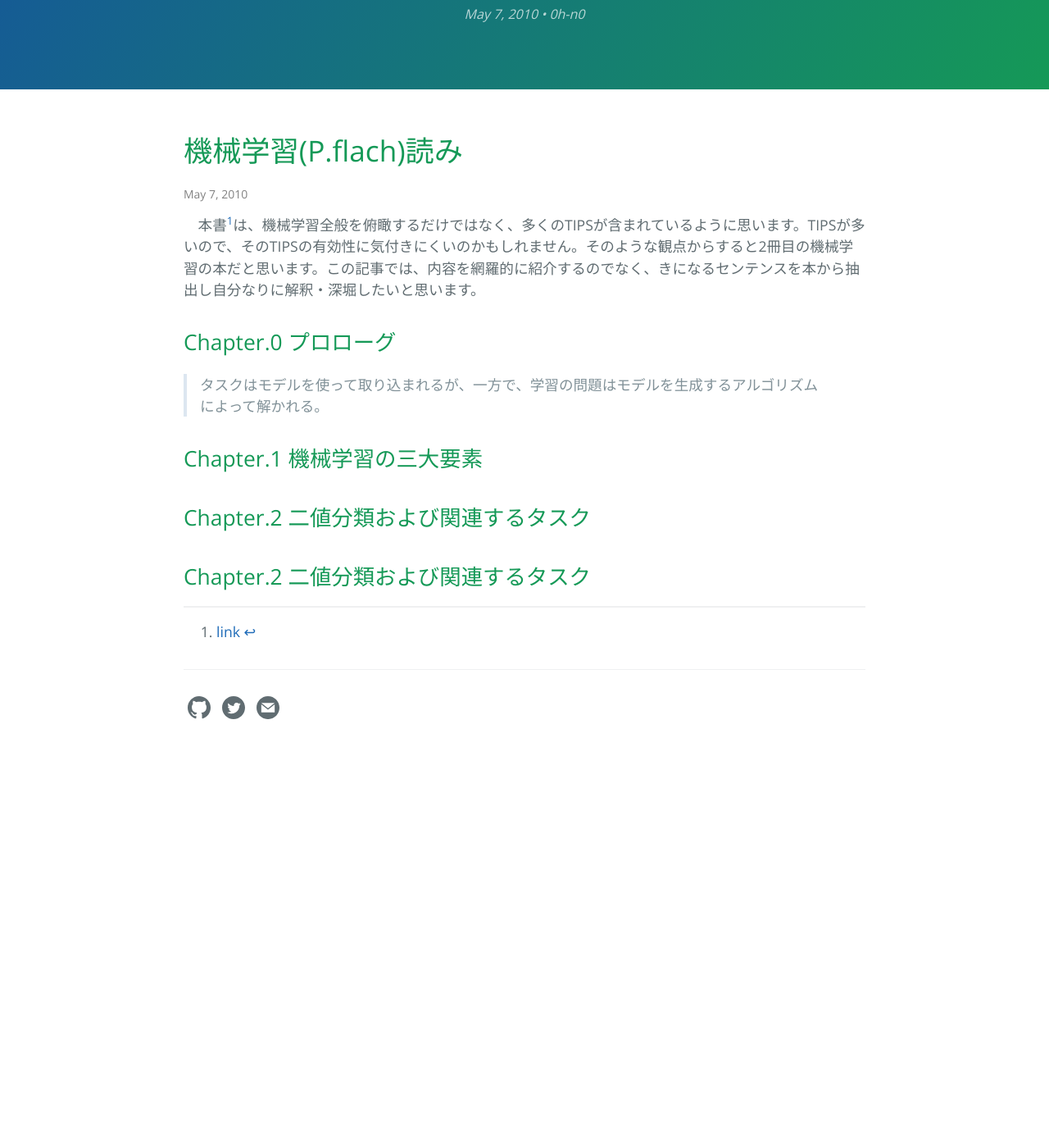
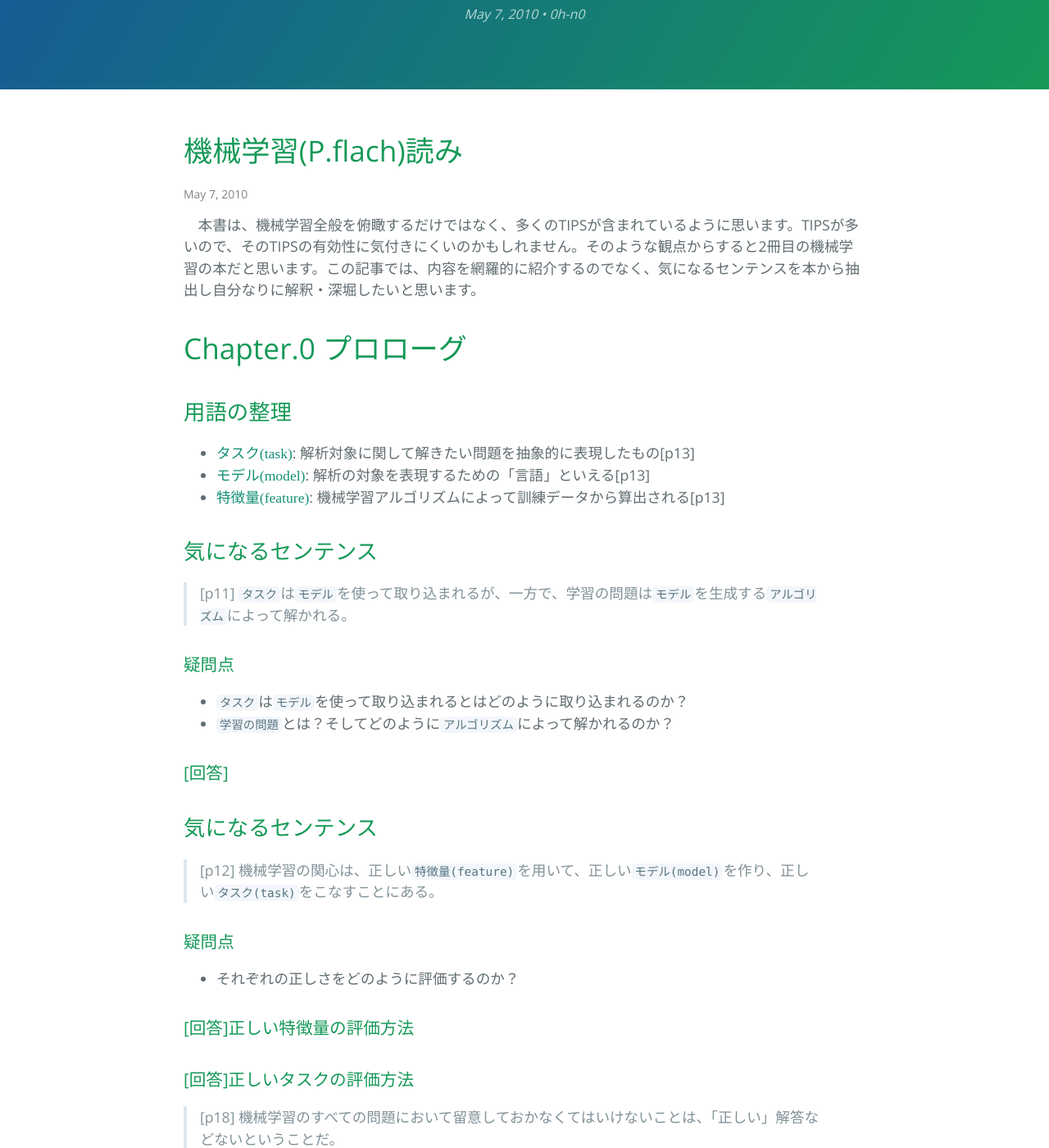
Before and after one commit to 0h-n0/blog, a Jekyll site: the page built from _posts/2010-05-07-book-machine-learning-flach.md, in a window 1280 px wide and 1400 px high, scrolled down 241 px. Shown: the whole window at 82% size. Built offline with Jekyll 4.4.1, drawn with Linux system fonts in a browser that asks for light colours; some web fonts are replaced; before the commit the page ends 1172 px from its top, so only the background shows below that; some of the changed text lies outside the part shown.

Commit message:
feat: 0507

```diff
--- a/_posts/2010-05-07-book-machine-learning-flach.md
+++ b/_posts/2010-05-07-book-machine-learning-flach.md
@@ -5,18 +5,88 @@
 tags: 機械学習
 ---
 
-　本書[^URL]は、機械学習全般を俯瞰するだけではなく、多くのTIPSが含まれているように思います。TIPSが多いので、そのTIPSの有効性に気付きにくいのかもしれません。そのような観点からすると2冊目の機械学習の本だと思います。この記事では、内容を網羅的に紹介するのでなく、きになるセンテンスを本から抽出し自分なりに解釈・深堀したいと思います。
+　本書は、機械学習全般を俯瞰するだけではなく、多くのTIPSが含まれているように思います。TIPSが多いので、そのTIPSの有効性に気付きにくいのかもしれません。そのような観点からすると2冊目の機械学習の本だと思います。この記事では、内容を網羅的に紹介するのでなく、気になるセンテンスを本から抽出し自分なりに解釈・深堀したいと思います。
 
-## Chapter.0 プロローグ
-> タスクはモデルを使って取り込まれるが、一方で、学習の問題はモデルを生成するアルゴリズムによって解かれる。
+# Chapter.0 プロローグ
 
-## Chapter.1 機械学習の三大要素
+## 用語の整理
+
+* <span style="color:#148F77; font-family:Sawarabi Mincho;">タスク(task)</span>: 解析対象に関して解きたい問題を抽象的に表現したもの[p13]
+* <span style="color:#148F77; font-family:Sawarabi Mincho;">モデル(model)</span>: 解析の対象を表現するための「言語」といえる[p13]
+* <span style="color:#148F77; font-family:Sawarabi Mincho;">特徴量(feature)</span>: 機械学習アルゴリズムによって訓練データから算出される[p13]
+
+
+## 気になるセンテンス
+> [p11] `タスク`は`モデル`を使って取り込まれるが、一方で、学習の問題は`モデル`を生成する`アルゴリズム`によって解かれる。
+
+
+### 疑問点
+
+* `タスク`は`モデル`を使って取り込まれるとはどのように取り込まれるのか？
+* `学習の問題`とは？そしてどのように`アルゴリズム`によって解かれるのか？
+
+### [回答]
+
+## 気になるセンテンス
+
+> [p12] 機械学習の関心は、正しい`特徴量(feature)`を用いて、正しい`モデル(model)`を作り、正しい`タスク(task)`をこなすことにある。
+
+### 疑問点
+* それぞれの正しさをどのように評価するのか？
+
+### [回答]正しい特徴量の評価方法
+
+### [回答]正しいタスクの評価方法
+> [p18] 機械学習のすべての問題において留意しておかなくてはいけないことは、「正しい」解答などないということだ。
+
+> [p19] 交差検証法(cross-validation)を用いて性能を評価する。
+
+> [p19] タスクを解くために学習されるモデルの精度評価にとくに注意を払うのは、それによりタスクのさらなる特性が明らかになるからである。
+
+つまり、タスクの評価はモデルの精度評価で評価するしかないらしい。さらに気になるのはそうした場合、正しいモデルと正しいタスクの切り分けができない可能性がある。
+
+### [回答]正しいモデルの評価方法
+
+---
+
+# Chapter.1 機械学習の三大要素
+
+## 用語の整理
+
+* <span style="color:#148F77; font-family:Sawarabi Mincho;">予測モデル(predictive model)</span>: モデルの出力に目的変数を`含む`モデル
+* <span style="color:#148F77; font-family:Sawarabi Mincho;">記述モデル(descriptive model)</span>: モデルの出力に目的変数を`含まない`モデル
+
+機械学習のモデルの分類
+
+* <span style="color:#148F77; font-family:Sawarabi Mincho;">幾何モデル(geometric model)</span>: インスタンス空間に、直線、平面、距離といった幾何学的な概念を導入したモデル。(p20)
+  * <span style="color:#148F77; font-family:Sawarabi Mincho;">インスタンス空間(instance space)</span>: 各インスタンス(事例)が実際のデータ内にあるかどうかとは関係なく、すべての記述可能なインスタンス集合のことである。(p20)
+* <span style="color:#148F77; font-family:Sawarabi Mincho;">確率モデル()</span>: 既知の変数Xを用いて、目的変数Yとの関係をモデル化するときに、変数の生成に確率的な過程があるとし仮定し作成するモデル。[p25]
+  * <span style="color:#148F77; font-family:Sawarabi Mincho;">ナイーブべいず法(naive Bayes)</span>:
+* <span style="color:#148F77; font-family:Sawarabi Mincho;">論理モデル()</span>:
+
+
+## 気になるセンテンス
+> (p13) モデルは機械学習分野に多様性を与えるが、タスクと特徴量は統一性を与える
+
+> [p22] ほぼ全ての学習アルゴリズムが平行移動不変である、線形分類器やサポートベクタマシンを含むいくつかのアルゴリズムはさらに回転不変性をもつ。その一方でベイズ分類器のようにそうでないものも多い。
+
+> [p24] 幾何モデルは直感を用いることができ、単純かつ強力であるのに加えて、拡張が容易である。例えば、外れ値の影響を受けやすいユークリッド距離の代わりに、各座標に沿った距離の和であるマンハッタン距離(Manhattan distance) $\sum^d_{i=1}\|x_i - y_i\|$を用いることができる。
+
+> [p27] 事前分布を無視するか、もしくは一様な事前分布を仮定したい場合は尤度法を、それ以外は事後確率最大化を用いること。
+
+
+## 気になるセンテンス
+
+
 
 
 ## Chapter.2 二値分類および関連するタスク
 
-## Chapter.2 二値分類および関連するタスク
+## Chapter.3 二値分類および関連するタスク
 
 
+<span style="color:#148F77; font-family:Sawarabi Mincho;"></span>:
+
 ---
-[^URL]: [link](https://amzn.to/2xpI5NV)
+## 参考文献
+* [機械学習 ─データを読み解くアルゴリズムの技法─](https://amzn.to/2xpI5NV)
```
Also changed, not shown: _posts/2020-04-24-simple-regression.md (+1 -1 lines).
